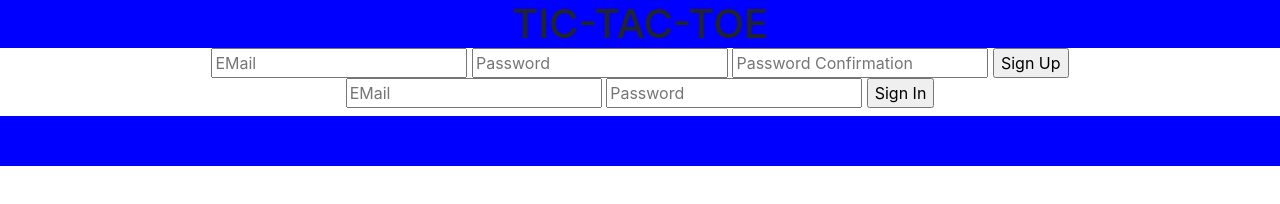
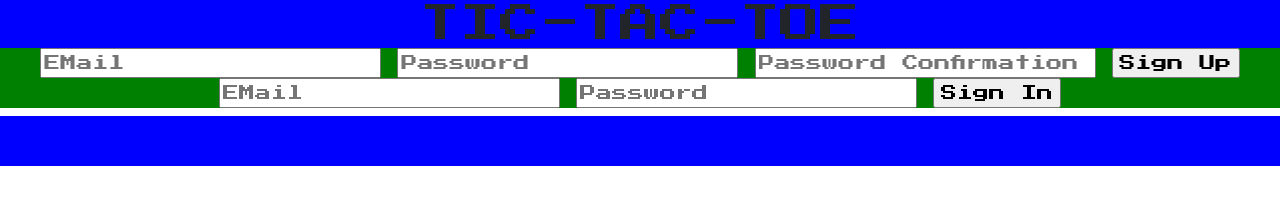
Before and after one commit to wcons/tic-tac-toe-client, a website built with webpack: page index.html in a window 1280 px wide. Built offline with nearby package versions, Linux system fonts and the light colour scheme.

Commit message:
Add CSS styling
-Also fixed jumping buttons bug

```diff
--- a/assets/styles/index.scss
+++ b/assets/styles/index.scss
@@ -1,4 +1,5 @@
 @import '~bootstrap/scss/bootstrap';
+@import url('https://fonts.googleapis.com/css?family=Press+Start+2P&display=swap');
 
 .container-fluid {
     background-color: black;
@@ -22,10 +23,12 @@
 
 body {
   text-align: center;
+  font-family: 'Press Start 2P', cursive;
 }
 
 div {
   background-color: green;
+  vertical-align: top;
 }
 
 button {
--- a/index.html
+++ b/index.html
@@ -12,6 +12,7 @@
       <script src="public/application.js" type="text/javascript" charset="utf-8" defer></script>
     </head>
     <body>
+      <div id="wrapper">
       <header>
         <h1>TIC-TAC-TOE</h1>
       </header>
@@ -63,6 +64,7 @@
         </div>
 
       </main>
+    </div>
       <footer>
       </footer>
     </body>
```
